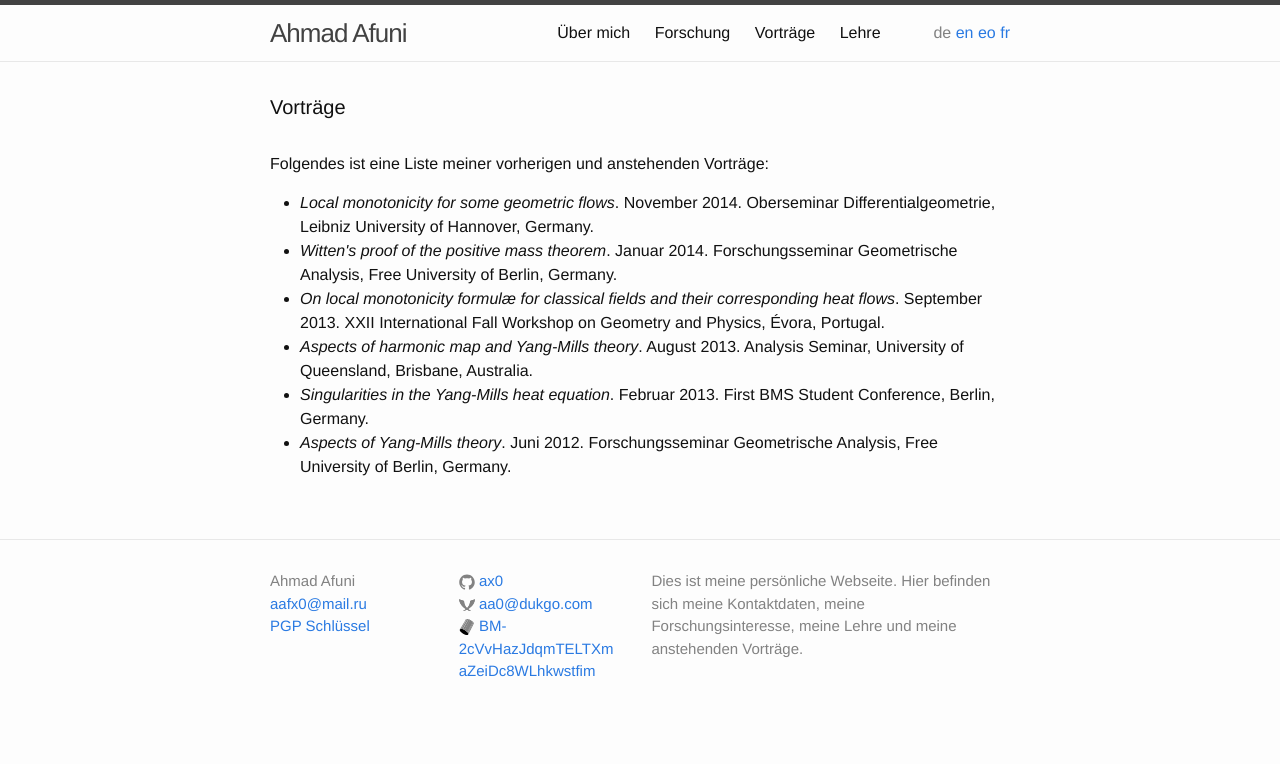
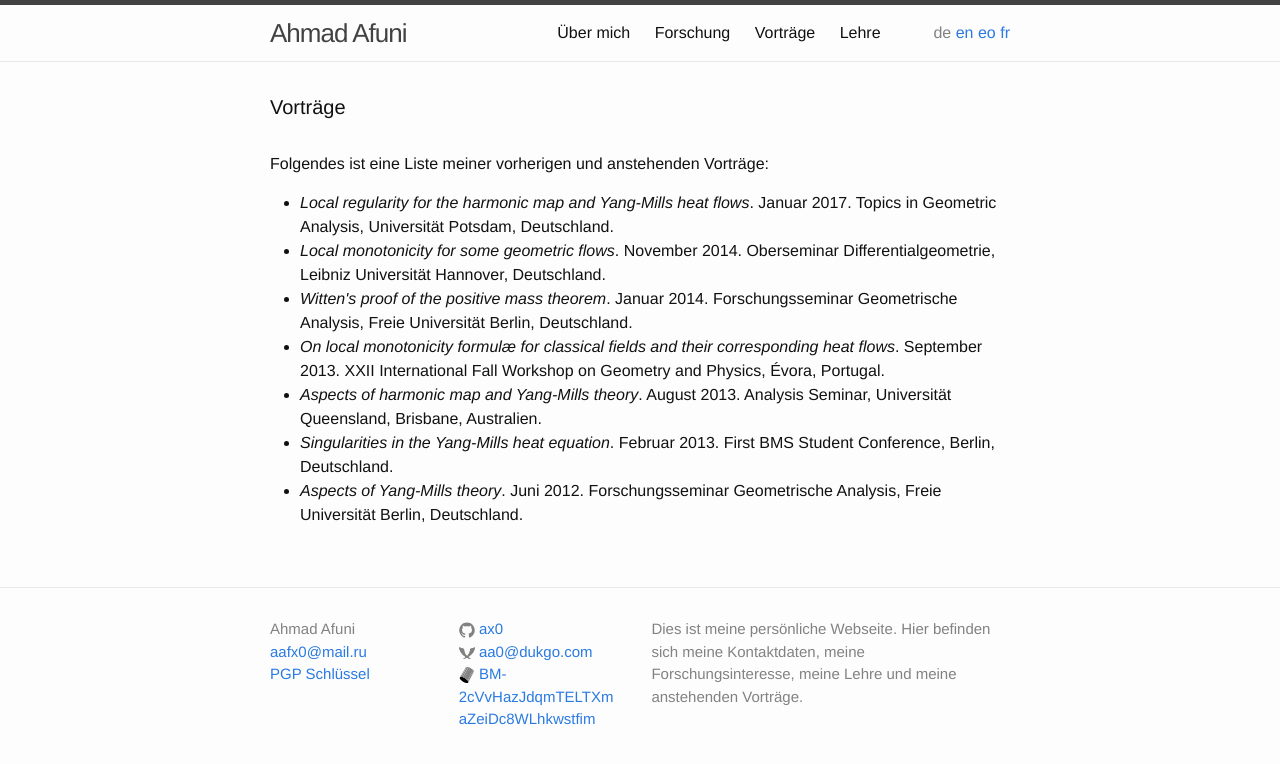
Before and after one commit to ax0/ax0.github.io, a Jekyll site: the page built from talks.de.md, in a window 1280 px wide. Shown: the top 764 px of the page. Built offline with Jekyll 4.4.1, drawn with Linux system fonts in a browser that asks for light colours.

Commit message:
upcoming talk; minor corrections to de version of talks page; corrections to heat ball preprint (thanks to an anonymous referee!).

```diff
--- a/_includes/talks.de.html
+++ b/_includes/talks.de.html
@@ -7,18 +7,24 @@
 <ul class="bib2xhtml">
 
 <!-- Authors: -->
+<li><a name="bp"></a>
+<cite>Local regularity for the harmonic map and Yang-Mills heat flows</cite>.
+Januar 2017.
+Topics in Geometric Analysis, Universität Potsdam, Deutschland.</li>
+
+<!-- Authors: -->
 <li><a name="han"></a>
 <cite>Local monotonicity for some geometric flows</cite>.
 November 2014.
-Oberseminar Differentialgeometrie, Leibniz University of Hannover,
-  Germany.</li>
+Oberseminar Differentialgeometrie, Leibniz Universität Hannover,
+  Deutschland.</li>
 
 <!-- Authors: -->
 <li><a name="fufs2"></a>
 <cite>Witten's proof of the positive mass theorem</cite>.
 Januar 2014.
-Forschungsseminar Geometrische Analysis, Free University of Berlin,
-  Germany.</li>
+Forschungsseminar Geometrische Analysis, Freie Universität Berlin,
+  Deutschland.</li>
 
 <!-- Authors: -->
 <li><a name="evora"></a>
@@ -32,20 +38,20 @@ XXII International Fall Workshop on Geometry and Physics, &Eacute;vora,
 <li><a name="uqseminar"></a>
 <cite>Aspects of harmonic map and Yang-Mills theory</cite>.
 August 2013.
-Analysis Seminar, University of Queensland, Brisbane, Australia.</li>
+Analysis Seminar, Universität Queensland, Brisbane, Australien.</li>
 
 <!-- Authors: -->
 <li><a name="bms"></a>
 <cite>Singularities in the Yang-Mills heat equation</cite>.
 Februar 2013.
-First BMS Student Conference, Berlin, Germany.</li>
+First BMS Student Conference, Berlin, Deutschland.</li>
 
 <!-- Authors: -->
 <li><a name="fufs"></a>
 <cite>Aspects of Yang-Mills theory</cite>.
 Juni 2012.
-Forschungsseminar Geometrische Analysis, Free University of Berlin,
-  Germany.</li>
+Forschungsseminar Geometrische Analysis, Freie Universität Berlin,
+  Deutschland.</li>
 
 </ul>
 
--- a/_includes/talks.eo.html
+++ b/_includes/talks.eo.html
@@ -5,6 +5,12 @@
 -->
 <!-- Generated by: ./bib2xhtml -r -s empty ./talks.bib _includes/talks.html -->
 <ul class="bib2xhtml">
+
+<!-- Authors: -->
+<li><a name="bp"></a>
+<cite>Local regularity for the harmonic map and Yang-Mills heat flows</cite>.
+Januaro 2017.
+Topics in Geometric Analysis, Universitato Potsdam, Germanujo.</li>
 
 <!-- Authors: -->
 <li><a name="han"></a>
--- a/_includes/talks.fr.html
+++ b/_includes/talks.fr.html
@@ -5,6 +5,12 @@
 -->
 <!-- Generated by: ./bib2xhtml -r -s empty ./talks.bib _includes/talks.html -->
 <ul class="bib2xhtml">
+
+<!-- Authors: -->
+<li><a name="bp"></a>
+<cite>Local regularity for the harmonic map and Yang-Mills heat flows</cite>.
+Janvier 2017.
+Topics in Geometric Analysis, Université de Potsdam, Allemagne.</li>
 
 <!-- Authors: -->
 <li><a name="han"></a>
--- a/_includes/talks.html
+++ b/_includes/talks.html
@@ -5,6 +5,12 @@
 -->
 <!-- Generated by: ./bib2xhtml -r -s empty ./talks.bib _includes/talks.html -->
 <ul class="bib2xhtml">
+
+<!-- Authors: -->
+<li><a name="bp"></a>
+<cite>Local regularity for the harmonic map and Yang-Mills heat flows</cite>.
+January 2017.
+Topics in Geometric Analysis, University of Potsdam, Germany.</li>
 
 <!-- Authors: -->
 <li><a name="han"></a>
```
Also changed, not shown: 1 other file.
